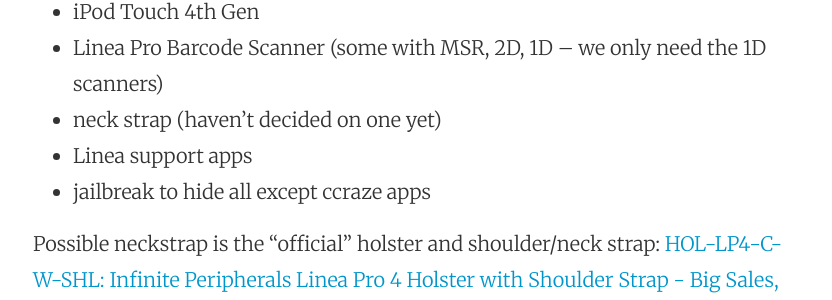
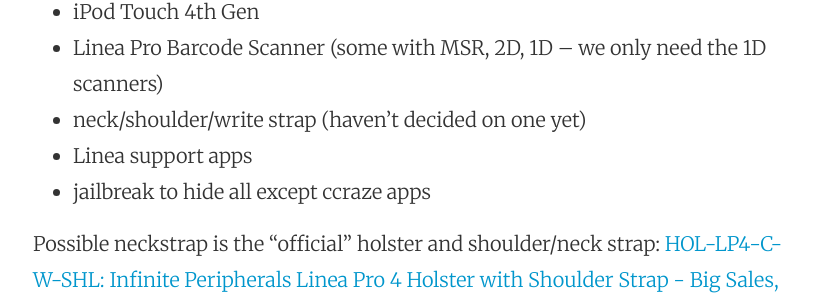
Before and after one commit to mattymaloney/mattymaloney.github.io, a Jekyll site: the page built from _posts/2016-03-15-warehouse-ipods-2.md, in a window 1280 px wide. Shown: the part 577-877 px from the top of the page, without its empty margins (223-1055 px from the left). Built offline with Jekyll 4.4.1, drawn with Linux system fonts in a browser that asks for light colours.

Commit message:
Updated 2016-03-15-warehouse-ipods-2.md

```diff
--- a/_posts/2016-03-15-warehouse-ipods-2.md
+++ b/_posts/2016-03-15-warehouse-ipods-2.md
@@ -10,7 +10,7 @@
 
 * iPod Touch 4th Gen
 * Linea Pro Barcode Scanner (some with MSR, 2D, 1D -- we only need the 1D scanners)
-* neck strap (haven't decided on one yet)
+* neck/shoulder/write strap (haven't decided on one yet)
 * Linea support apps
 * jailbreak to hide all except ccraze apps
 
```
